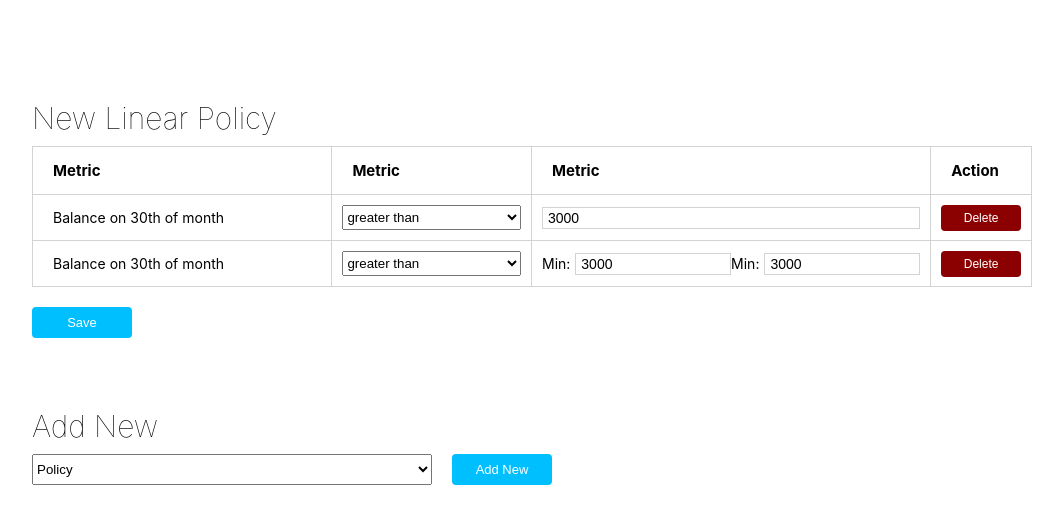
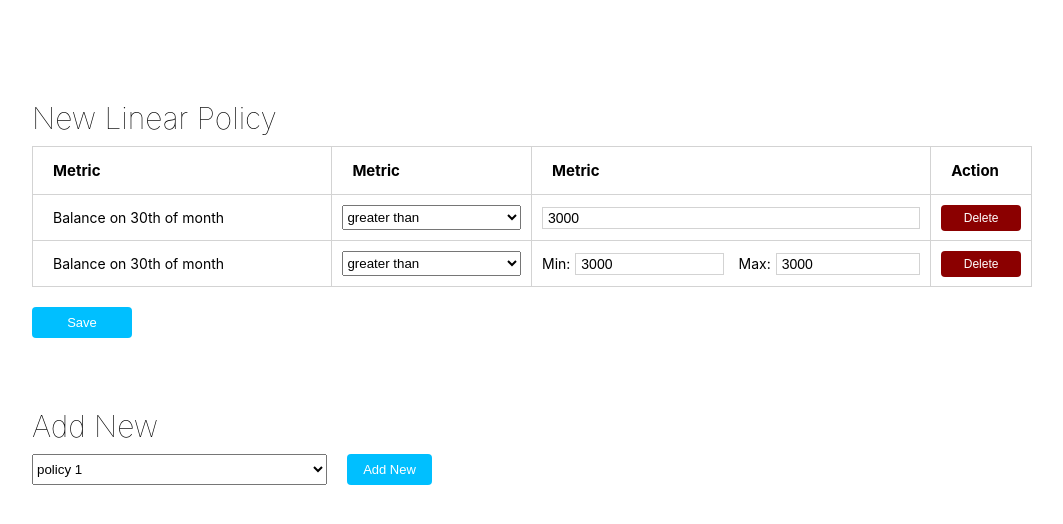
Before and after one commit to abdulmuqsit10101/NewLinearPolicy, a React (Create React App) app: page / in a window 1280 px wide. Shown: the top 524 px of the page, without its empty margins (108-1171 px from the left). Built offline with nearby package versions, Linux system fonts and the light colour scheme.

Commit message:
Breakdown into Components and Pages, Policy_Addition component is properly working with its functionalities now.

```diff
--- a/src/App.js
+++ b/src/App.js
@@ -1,5 +1,5 @@
 import React from 'react';
-import NewLinearPolicy from "./Components/new_linear_policy";
+import NewLinearPolicy from "./Pages/NewLinearPolicy.js";
 import './App.css';
 
 function App() {
--- a/src/Components/new_linear_policy.js
+++ /dev/null
@@ -1,92 +0,0 @@
-import React, {Component} from 'react';
-
-export default class NewLinearPolicy extends Component {
-  render() {
-    return (
-      <section id="policy-wrapper">
-        <div className="container">
-          <h1>New Linear Policy</h1>
-          <div className="table">
-            <div className="tr">
-              <div>
-                <h2>Metric</h2>
-              </div>
-              <div>
-                <h2>Metric</h2>
-              </div>
-              <div>
-                <h2>Metric</h2>
-              </div>
-              <div>
-                <h2>Action</h2>
-              </div>
-            </div>
-            <div className="tr">
-              <div>
-                <p>Balance on 30th of month</p>
-              </div>
-              <div>
-                <select>
-                  <option>greater than</option>
-                  <option>between</option>
-                  <option>less than</option>
-                </select>
-              </div>
-              <div>
-                <input value={3000} />
-              </div>
-              <div>
-                <button className="delete-btn">Delete</button>
-              </div>
-            </div>
-            <div className="tr">
-              <div>
-                <p>Balance on 30th of month</p>
-              </div>
-              <div>
-                <select>
-                  <option>greater than</option>
-                  <option>between</option>
-                  <option>less than</option>
-                </select>
-              </div>
-              <div className="min-max">
-                <label>
-                  <span>
-                    Min:
-                  </span>
-                  <input value={3000} />
-                </label>
-                <label>
-                  <span>
-                    Min:
-                  </span>
-                  <input value={3000} />
-                </label>
-              </div>
-              <div>
-                <button className="delete-btn">Delete</button>
-              </div>
-            </div>
-          </div>
-          <div>
-            <button className="save-btn">Save</button>
-          </div>
-          <div className="add-new-wrapper">
-            <h1>Add New</h1>
-            <div>
-            <select>
-              <option>Policy</option>
-              <option>Policy 2</option>
-              <option>Policy 3</option>
-            </select>
-            <button>
-              Add New
-            </button>
-            </div>
-          </div>
-        </div>
-      </section>
-    )
-  }
-}
--- /dev/null
+++ b/src/Components/policy_addition.js
@@ -0,0 +1,67 @@
+import React from "react";
+import NewLinearPolicy from './policy_list.js';
+
+export default class PolicyAddition extends React.Component {
+
+  constructor() {
+    super();
+    this.state = {
+      options: [
+        {id: 1, val: 'policy 1'},
+        {id: 2, val: 'policy 2'},
+        {id: 3, val: 'policy 3'},
+        {id: 4, val: 'policy 4'}
+      ],
+      current_option: {id: 1, val: 'policy 1'},
+      selected_options: [],
+    }
+  }
+
+  componentWillMount() {
+    console.log('hello');
+  }
+
+  handleSubmit = (e) => {
+    e.preventDefault();
+    const {options} = this.state;
+    const value = this.refs.selectBox.value;
+    const selected = options.filter(option => (option.val === value));
+    const remaining = options.filter(option => (option.val !== value));
+    this.setState({selected_options: [...this.state.selected_options, selected[0]], options: remaining}, () => {console.log('state : ', this.state)});
+  };
+
+  handleChange = (e) => {
+    const val = e.target.value;
+    this.setState({current: val});
+  };
+
+  render() {
+
+    const {options} = this.state;
+
+    return (
+      <>
+        <div className="container">
+          <NewLinearPolicy/>
+          <div className="add-new-wrapper">
+            <h1>Add New</h1>
+            <form>
+              <select ref="selectBox" onChange={(e) => this.handleChange(e)} defaultValue={'option 1'}>
+                {
+                  options.map(opt => {
+                    return (
+                      <option key={opt.id}>{opt.val}</option>
+                    )
+                  })
+                }
+              </select>
+              <button onClick={this.handleSubmit}>
+                Add New
+              </button>
+            </form>
+          </div>
+        </div>
+      </>
+    )
+  }
+}
--- /dev/null
+++ b/src/Components/policy_list.js
@@ -0,0 +1,77 @@
+import React, {Component} from 'react';
+
+export default class NewLinearPolicy extends Component {
+  render() {
+    return (
+      <section id="policy-wrapper">
+        <h1>New Linear Policy</h1>
+        <div className="table">
+          <div className="tr">
+            <div>
+              <h2>Metric</h2>
+            </div>
+            <div>
+              <h2>Metric</h2>
+            </div>
+            <div>
+              <h2>Metric</h2>
+            </div>
+            <div>
+              <h2>Action</h2>
+            </div>
+          </div>
+          <div className="tr">
+            <div>
+              <p>Balance on 30th of month</p>
+            </div>
+            <div>
+              <select defaultValue={'greater than'}>
+                <option>greater than</option>
+                <option>between</option>
+                <option>less than</option>
+              </select>
+            </div>
+            <div>
+              <input defaultValue={3000} />
+            </div>
+            <div>
+              <button className="delete-btn">Delete</button>
+            </div>
+          </div>
+          <div className="tr">
+            <div>
+              <p>Balance on 30th of month</p>
+            </div>
+            <div>
+              <select>
+                <option>greater than</option>
+                <option>between</option>
+                <option>less than</option>
+              </select>
+            </div>
+            <div className="min-max">
+              <label>
+                  <span>
+                    Min:
+                  </span>
+                <input defaultValue={3000}/>
+              </label>
+              <label>
+                  <span>
+                    Max:
+                  </span>
+                <input defaultValue={3000}/>
+              </label>
+            </div>
+            <div>
+              <button className="delete-btn">Delete</button>
+            </div>
+          </div>
+        </div>
+        <div>
+          <button className="save-btn">Save</button>
+        </div>
+      </section>
+    )
+  }
+}
--- /dev/null
+++ b/src/Pages/NewLinearPolicy.js
@@ -0,0 +1,10 @@
+import React from "react";
+import Policy from '../Components/policy_addition.js';
+
+export default class NewLinearPolicy extends React.Component {
+  render() {
+    return (
+      <Policy/>
+    )
+  }
+}
--- a/src/assets/styles/css/new-linear-policy.css
+++ b/src/assets/styles/css/new-linear-policy.css
@@ -1,73 +1,80 @@
-#policy-wrapper .container {
+.container {
   padding: 100px 0;
   max-width: 1000px;
   margin: 0 auto; }
-  #policy-wrapper .container button {
+  .container button {
     border-radius: 4px;
     padding: 8px;
     font-size: 13px;
     color: #fff;
     border: none;
     cursor: pointer; }
-  #policy-wrapper .container h1 {
+  .container h1 {
     font-size: 30px;
     font-weight: lighter;
     padding-bottom: 10px; }
-  #policy-wrapper .container .table {
+
+#policy-wrapper .table {
   border: 1px solid lightgray;
   border-bottom: 0; }
-    #policy-wrapper .container .table .tr {
+  #policy-wrapper .table .tr {
     display: grid;
     grid-template-columns: 30% 20% 40% 10%;
     border-bottom: 1px solid lightgray;
     align-items: center; }
-      #policy-wrapper .container .table .tr h2 {
+    #policy-wrapper .table .tr h2 {
       font-weight: bold;
       font-size: 15px; }
-      #policy-wrapper .container .table .tr div, #policy-wrapper .container .table .tr h2, #policy-wrapper .container .table .tr p {
+    #policy-wrapper .table .tr div, #policy-wrapper .table .tr h2, #policy-wrapper .table .tr p {
       padding: 7px 10px; }
-      #policy-wrapper .container .table .tr div {
+    #policy-wrapper .table .tr div {
       border-right: 1px solid lightgray;
       height: 100%;
       display: flex;
       align-items: center; }
-        #policy-wrapper .container .table .tr div select {
+      #policy-wrapper .table .tr div select {
         width: 100%;
         height: 25px; }
-      #policy-wrapper .container .table .tr input {
+    #policy-wrapper .table .tr input {
       border: 1px solid lightgray;
       background-color: transparent;
       padding: 2px 5px;
       width: 100%; }
-      #policy-wrapper .container .table .tr p, #policy-wrapper .container .table .tr input {
+    #policy-wrapper .table .tr p, #policy-wrapper .table .tr input {
       font-size: 14px; }
-      #policy-wrapper .container .table .tr > :last-child {
+    #policy-wrapper .table .tr > :last-child {
       border-right: 0; }
-      #policy-wrapper .container .table .tr .min-max {
+    #policy-wrapper .table .tr .min-max {
       display: grid;
       grid-template-columns: 1fr 1fr;
+      grid-gap: 15px;
       justify-content: space-between; }
-        #policy-wrapper .container .table .tr .min-max input {
+      #policy-wrapper .table .tr .min-max input {
         width: 82.2%; }
-        #policy-wrapper .container .table .tr .min-max label span {
+      #policy-wrapper .table .tr .min-max label {
+        display: flex;
+        align-items: center; }
+        #policy-wrapper .table .tr .min-max label span {
           font-size: 14px;
           padding-right: 5px; }
-      #policy-wrapper .container .table .tr .delete-btn {
+    #policy-wrapper .table .tr .delete-btn {
       width: 100%;
       padding: 6px;
       font-size: 12px;
       background-color: darkred; }
-  #policy-wrapper .container .save-btn {
+#policy-wrapper .save-btn {
   width: 100px;
   margin: 20px 0 20px auto;
   background-color: deepskyblue; }
-  #policy-wrapper .container .add-new-wrapper {
+
+.add-new-wrapper {
   margin-top: 50px; }
-    #policy-wrapper .container .add-new-wrapper > div {
+  .add-new-wrapper > form {
     display: grid;
-      grid-template-columns: 400px 100px;
-      grid-gap: 20px; }
-      #policy-wrapper .container .add-new-wrapper > div > button {
+    grid-template-columns: 1fr 85px;
+    grid-gap: 20px;
+    max-width: 400px; }
+    .add-new-wrapper > form > button {
       background-color: deepskyblue; }
 
 /*# sourceMappingURL=new-linear-policy.css.map */
--- a/src/assets/styles/scss/new-linear-policy.scss
+++ b/src/assets/styles/scss/new-linear-policy.scss
@@ -1,11 +1,10 @@
 @import './variable.scss';
 
-#policy-wrapper{
-  .container{
+.container {
   padding: 100px 0;
   max-width: 1000px;
   margin: 0 auto;
-    button{
+  button {
     border-radius: 4px;
     padding: 8px;
     font-size: 13px;
@@ -13,64 +12,84 @@
     border: none;
     cursor: pointer;
   }
-    h1{
+
+  h1 {
     font-size: 30px;
     font-weight: lighter;
     padding-bottom: 10px;
   }
-    .table{
+}
+
+#policy-wrapper {
+
+  .table {
     border: 1px solid lightgray;
     border-bottom: 0;
-      .tr{
+
+    .tr {
       display: grid;
       grid-template-columns: 30% 20% 40% 10%;
       border-bottom: 1px solid lightgray;
       align-items: center;
-        h2{
+
+      h2 {
         font-weight: bold;
         font-size: 15px;
       }
-        div, h2, p{
+
+      div, h2, p {
         padding: 7px 10px;
       }
-        div{
+
+      div {
         border-right: 1px solid lightgray;
         height: 100%;
         display: flex;
         align-items: center;
-          select{
+
+        select {
           width: 100%;
           height: 25px;
         }
       }
-        input{
+
+      input {
         border: 1px solid lightgray;
         background-color: transparent;
         padding: 2px 5px;
         width: 100%;
       }
-        p, input{
+
+      p, input {
         font-size: 14px;
       }
-        & >:last-child{
+
+      & > :last-child {
         border-right: 0;
       }
-        .min-max{
+
+      .min-max {
         display: grid;
         grid-template-columns: 1fr 1fr;
+        grid-gap: 15px;
         justify-content: space-between;
 
-          input{
+        input {
           width: 82.2%;
         }
-          label{
-            span{
+
+        label {
+          display: flex;
+          align-items: center;
+
+          span {
             font-size: 14px;
             padding-right: 5px;
           }
         }
       }
-        .delete-btn{
+
+      .delete-btn {
         width: 100%;
         padding: 6px;
         font-size: 12px;
@@ -79,23 +98,26 @@
     }
   }
 
-    .save-btn{
+  .save-btn {
     width: 100px;
     margin: 20px 0 20px auto;
     background-color: $blue;
   }
 
-    .add-new-wrapper{
+}
+
+
+.add-new-wrapper {
   margin-top: 50px;
-      & > div{
+
+  & > form {
     display: grid;
     grid-template-columns: 1fr 85px;
     grid-gap: 20px;
     max-width: 400px;
-        & > button{
+
+    & > button {
       background-color: $blue;
     }
   }
 }
-  }
-}
```
Lines whose indentation alone changed are shown as unchanged.
